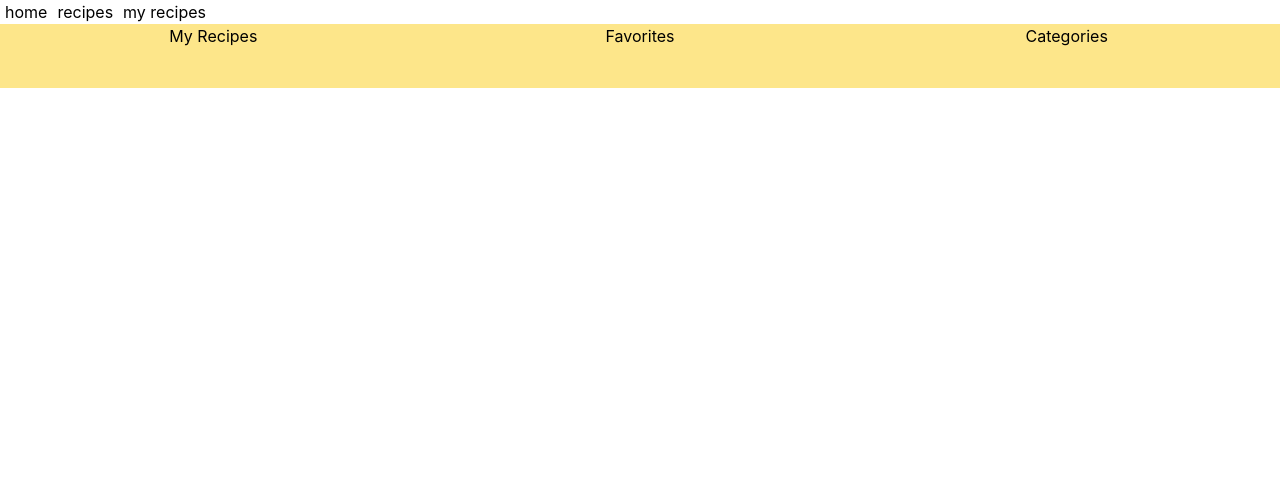
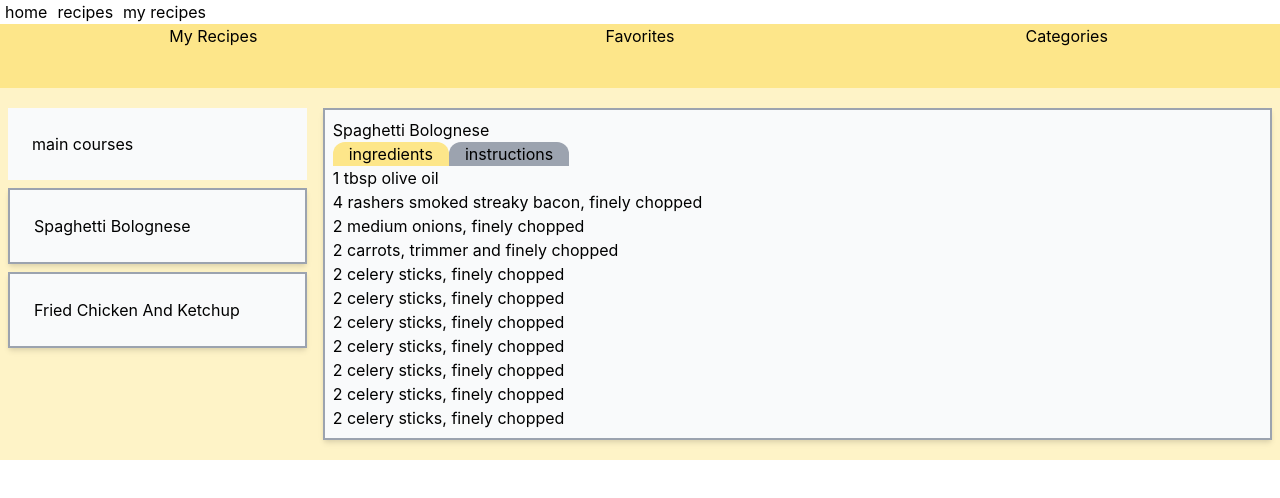
Before and after one commit to prod-des-project-2021/group_9, a React (Create React App) app in the folder frontend/: page /myrecipes in a window 1280 px wide. Shown: the top 498 px of the page. Built offline with nearby package versions, Linux system fonts and the light colour scheme.

Commit message:
Basic mockup of MyRecipes-page

```diff
--- a/frontend/src/components/pages/MyRecipes.js
+++ b/frontend/src/components/pages/MyRecipes.js
@@ -1,16 +1,137 @@
 import React from 'react';
 
 const MyRecipes = () => {
+    const ingredients = [
+        {
+            id: 0,
+            text: "olive oil",
+            amount: "1",
+            unit: "tbsp"
+        },
+        {
+            id: 1,
+            text: "smoked streaky bacon, finely chopped",
+            amount: "4",
+            unit: "rashers"
+        },
+        {
+            id: 2,
+            text: "medium onions, finely chopped",
+            amount: "2",
+            unit: ""
+        },
+        {
+            id: 3,
+            text: "carrots, trimmer and finely chopped",
+            amount: "2",
+            unit: ""
+        },
+        {
+            id: 4,
+            text: "celery sticks, finely chopped",
+            amount: "2",
+            unit: ""
+        },
+        {
+            id: 5,
+            text: "celery sticks, finely chopped",
+            amount: "2",
+            unit: ""
+        },
+        {
+            id: 6,
+            text: "celery sticks, finely chopped",
+            amount: "2",
+            unit: ""
+        },
+        {
+            id: 7,
+            text: "celery sticks, finely chopped",
+            amount: "2",
+            unit: ""
+        },
+        {
+            id: 8,
+            text: "celery sticks, finely chopped",
+            amount: "2",
+            unit: ""
+        },
+        {
+            id: 9,
+            text: "celery sticks, finely chopped",
+            amount: "2",
+            unit: ""
+        },
+        {
+            id: 10,
+            text: "celery sticks, finely chopped",
+            amount: "2",
+            unit: ""
+        },
+    ];
+
     return (
-        <div>
-            <div class="bg-yellow-200 flex items-center justify-between h-16">
-                <div class="hover:bg-yellow-50 flex flex-col w-screen h-16 items-center">My Recipes</div>
-                <div class="hover:bg-yellow-50 flex flex-col w-screen h-16 items-center">Favorites</div>
-                <div class="hover:bg-yellow-50 flex flex-col w-screen h-16 items-center">Categories</div>
+        <div className="bg-yellow-100">
+            <div className="bg-yellow-200 flex items-center h-16">
+                <Mode text="My Recipes" />
+                <Mode text="Favorites" />
+                <Mode text="Categories" />
+            </div>
+
+            <div className="flex py-3">
+                <div className="w-1/3">
+                    <div className="bg-gray-50 p-6 m-2">
+                        main courses
+                    </div>
+                    <RecipeListing text="Spaghetti Bolognese" />
+                    <RecipeListing text="Fried Chicken And Ketchup" />
+                </div>
+                <div className="bg-gray-50 w-full p-2 m-2 border-2 border-gray-400 shadow-md">
+                    <div>
+                        Spaghetti Bolognese
+                    </div>
+                    <div className="flex">
+                        <div className="bg-yellow-200 rounded-t-xl px-4">ingredients</div>
+                        <div className="bg-gray-400 rounded-t-xl px-4">instructions</div>
+                    </div>
+                    <IngredientList ingredients={ingredients} />
+                </div>
+
             </div>
         </div>
     );
 };
 
+const Mode = ({text}) => {
+    return(
+        <div className="hover:bg-yellow-50 flex flex-col w-screen h-16 items-center">
+            {text}
+        </div>
+    );
+}
+
+const RecipeListing = ({text}) => {
+    return(
+        <div className="bg-gray-50 hover:bg-yellow-200 p-6 m-2 border-2 border-gray-400 shadow-md">
+            {text}
+        </div>
+    );
+}
+
+const IngredientList = ({ingredients}) => {
+    return(
+        <ul>
+            {ingredients.map(ingredient => <Ingredient key={ingredient.id} text={ingredient.text} amount={ingredient.amount} unit={ingredient.unit} />)}
+        </ul>
+    );
+}
+
+const Ingredient = ({text, amount, unit}) => {
+    return(
+        <li>
+            {amount} {unit} {text}
+        </li>
+    );
+}
 
 export default MyRecipes;
```
